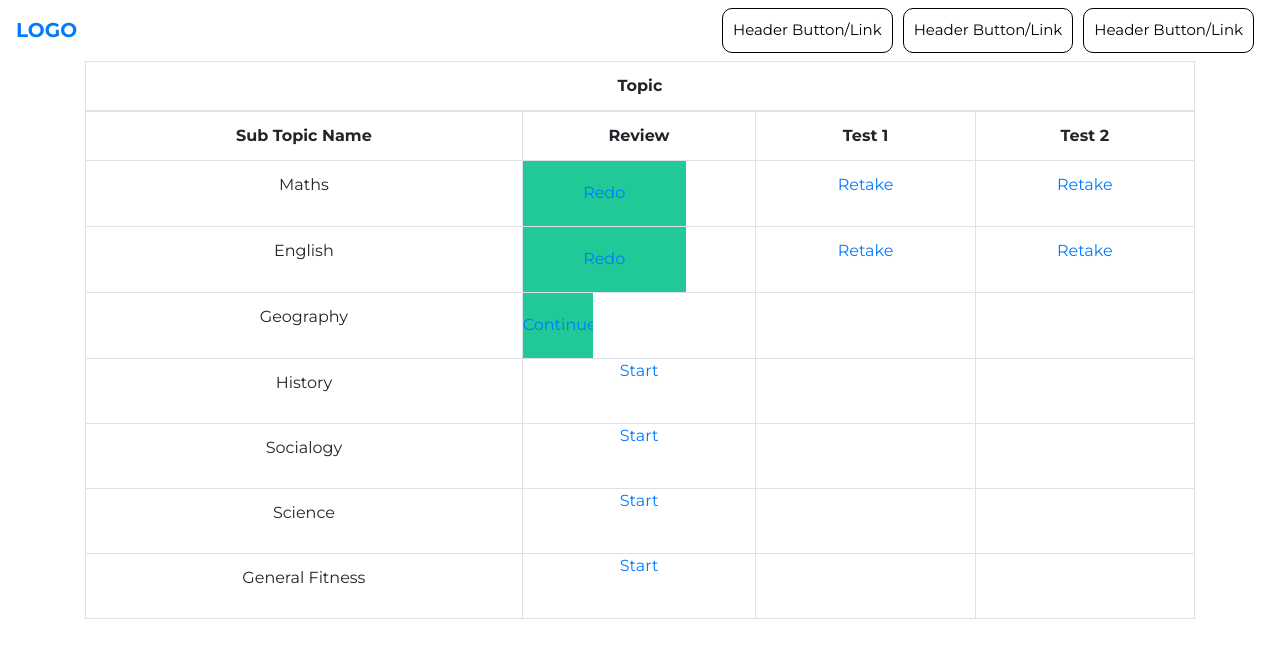
After one commit to arshpreetsingh12/RajaProject, a Django app: page /authapp/student-dashboard in a window 1280 px wide. The commit adds this page. Shown: the top 658 px of the page. Run offline with Django 3.2, Linux system fonts and the light colour scheme; some libraries are stand-ins or nearby versions.

Commit message:
new design

```diff
--- a/authapp/urls.py
+++ b/authapp/urls.py
@@ -7,6 +7,7 @@ urlpatterns = [
 	path('payment', Payment.as_view(), name="payment"),
 	path('login', LoginView.as_view(), name="web_login"),
 
+	path('student-dashboard', StudentDashboard.as_view(), name="student-dashboard"),
 
 
 
--- a/authapp/views.py
+++ b/authapp/views.py
@@ -168,3 +168,8 @@ class LoginView(View):
 			print(str(e))
 			messages.info(request,'No such account exist.')
 			return HttpResponseRedirect(reverse('web_login'))
+
+class StudentDashboard(TemplateView):
+	template_name = 'student_dashboard.html'
+	def get(self, request):
+		return render(request, self.template_name, locals())
--- a/static/css/rb-registration.css
+++ b/static/css/rb-registration.css
@@ -36,21 +36,21 @@ section
 	font-weight: 500;
 	font-size: 18px;
 }
-form
+.register form
 {
 	width: 350px;
 	box-shadow: 0px 0px 10px rgba(0,0,0,.3);
-	padding: 30px 10px;
+	padding: 30px 20px;
 	border-radius: 5px;
 }
-form input::placeholder
+.register form input::placeholder
 {
 	text-align: center;
 	font-style: italic;
 	font-weight: 500;
 	font-size: 14px;
 }
-button
+.register button
 {
 	width: 150px;
 	height: 45px;
@@ -60,12 +60,12 @@ button
 	border:1px solid #27ae60 !important;
 	border-radius: 5px;
 }
-form button a
+.register form button a
 {
 	color: #27ae60 !important;
 	font-weight: 600;
 }
-form.payment
+.register form.payment
 {
 	width: 400px;
 	height: unset;
@@ -74,8 +74,8 @@ form.payment
 {
 	font-size: 13px;
 }
-p.no-student,
-p.bill-pay
+.register p.no-student,
+.register p.bill-pay
 {
 	font-weight: 600;
 	font-size: 15px;
@@ -102,6 +102,12 @@ p.bill-pay
 {
 	padding-right: 10px !important;
 }
+/*20-07-2020*/
+.table .progress-bar
+{
+	height: 65px;
+	background: #20c997 !important;
+}
 @media only screen and (max-width: 760px)
 {
 	.steps a
--- a/templates/base.html
+++ b/templates/base.html
@@ -24,7 +24,7 @@
 
   <!-- Toggler/collapsibe Button -->
   <button class="navbar-toggler" type="button" data-toggle="collapse" data-target="#collapsibleNavbar">
-    <span class="navbar-toggler-icon"></span>
+    <i class="fas fa-bars"></i>
   </button>
 
   <!-- Navbar links -->
@@ -45,7 +45,7 @@
 </nav>
 
 <section class="register">
-	<div class="container-fluid">
+	<!-- <div class="container-fluid">
 		<div class="step-block my-4 d-flex justify-content-center text-center">
 			<div class="steps">
 				<a href="{% url 'register' %}" class="text-muted">Regiter <i class="fas fa-chevron-right text-secondary mx-2"></i></a>
@@ -53,7 +53,7 @@
 				<a href="{% url 'payment' %}">Payment </a>
 			</div>
 		</div>
-	</div>
+	</div> -->
 {% if messages %}
 {% for message in messages %}
 <div class="alert text-center {% if message.tags == 'error' %}alert-danger{% else %} alert-{{ message.tags }}{% endif %}" role="alert">{{ message|safe }}</div>
--- /dev/null
+++ b/templates/student_dashboard.html
@@ -0,0 +1,78 @@
+{% extends "base.html" %}
+{% load static %}
+{% block content %}
+<div class="container">
+		<div class="table-responsive">
+			<table class="table table-bordered text-center">
+				<thead>
+					<th colspan="4" class="text-center">Topic</th>
+				</thead>
+				<tbody>
+					<tr class="text-center">
+						<th>Sub Topic Name</th>
+						<th>Review</th>
+						<th>Test 1</th>
+						<th>Test 2</th>
+					</tr>
+					<tr>
+						<td><p>Maths</p></td>
+						<td class="p-0">
+							<div class="progress-bar progress-bar-success" role="progressbar" aria-valuenow="40"
+							  aria-valuemin="0" aria-valuemax="100" style="width:70%">
+								<a href="#">Redo</a>
+							</div>
+						</td>
+						<td><a href="#">Retake</a></td>
+						<td><a href="#">Retake</a></td>
+					</tr>
+					<tr>
+						<td><p>English</p></td>
+						<td class="p-0">
+							<div class="progress-bar progress-bar-success" role="progressbar" aria-valuenow="40"
+							  aria-valuemin="0" aria-valuemax="100" style="width:70%">
+								<a href="#">Redo</a>
+							</div>
+						</td>
+						<td><a href="#">Retake</a></td>
+						<td><a href="#">Retake</a></td>
+					</tr>
+					<tr>
+						<td><p>Geography</p></td>
+						<td class="p-0">
+							<div class="progress-bar progress-bar-success" role="progressbar" aria-valuenow="40"
+							  aria-valuemin="0" aria-valuemax="100" style="width:30%">
+								<a href="#">Continue</a>
+							</div>
+						</td>
+						<td></td>
+						<td></td>
+					</tr>
+					<tr>
+						<td><p>History</p></td>
+						<td class="p-0"><a href="#">Start</a></td>
+						<td></td>
+						<td></td>
+					</tr>
+					<tr>
+						<td><p>Socialogy</p></td>
+						<td class="p-0"><a href="#">Start</a></td>
+						<td></td>
+						<td></td>
+					</tr>
+					<tr>
+						<td><p>Science</p></td>
+						<td class="p-0"><a href="#">Start</a></td>
+						<td></td>
+						<td></td>
+					</tr>
+					<tr>
+						<td><p>General Fitness</p></td>
+						<td class="p-0"><a href="#">Start</a></td>
+						<td></td>
+						<td></td>
+					</tr>
+				</tbody>
+			</table>
+		</div>
+</div>
+  {% endblock %}
```
Also changed, not shown: templates/login.html (+7 -4 lines), templates/payment.html (+10 -0 lines), templates/register.html (+9 -0 lines), templates/student.html (+13 -2 lines).
